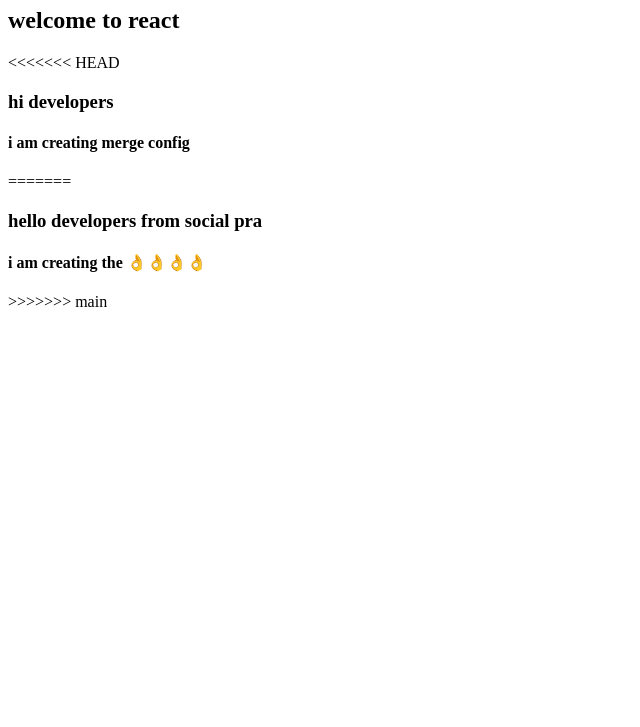
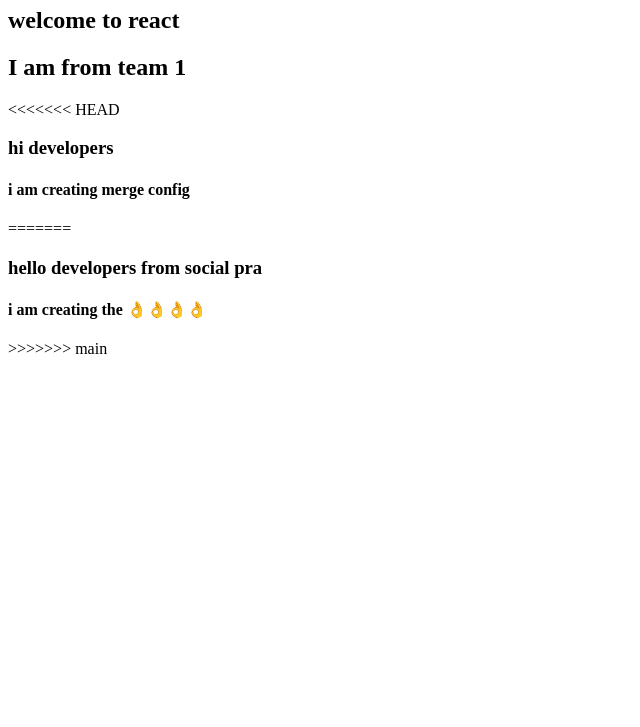
Before and after one commit to Lalitha741212/merge, a plain HTML site: page index.html in a window 1280 px wide. Shown: the part 73-800 px from the top of the page, without its empty margins (0-640 px from the left). Drawn offline with Linux system fonts and the light colour scheme.

Commit message:
team1 add somthing

```diff
--- a/index.html
+++ b/index.html
@@ -8,6 +8,7 @@
 <body>
     <h1>Helo react </h1>
     <h2>welcome to react</h2>
+    <h2>I am from team 1</h2>
 <<<<<<< HEAD
     <h3>hi developers</h3>
     <h4> i am creating merge config</h4>
```
